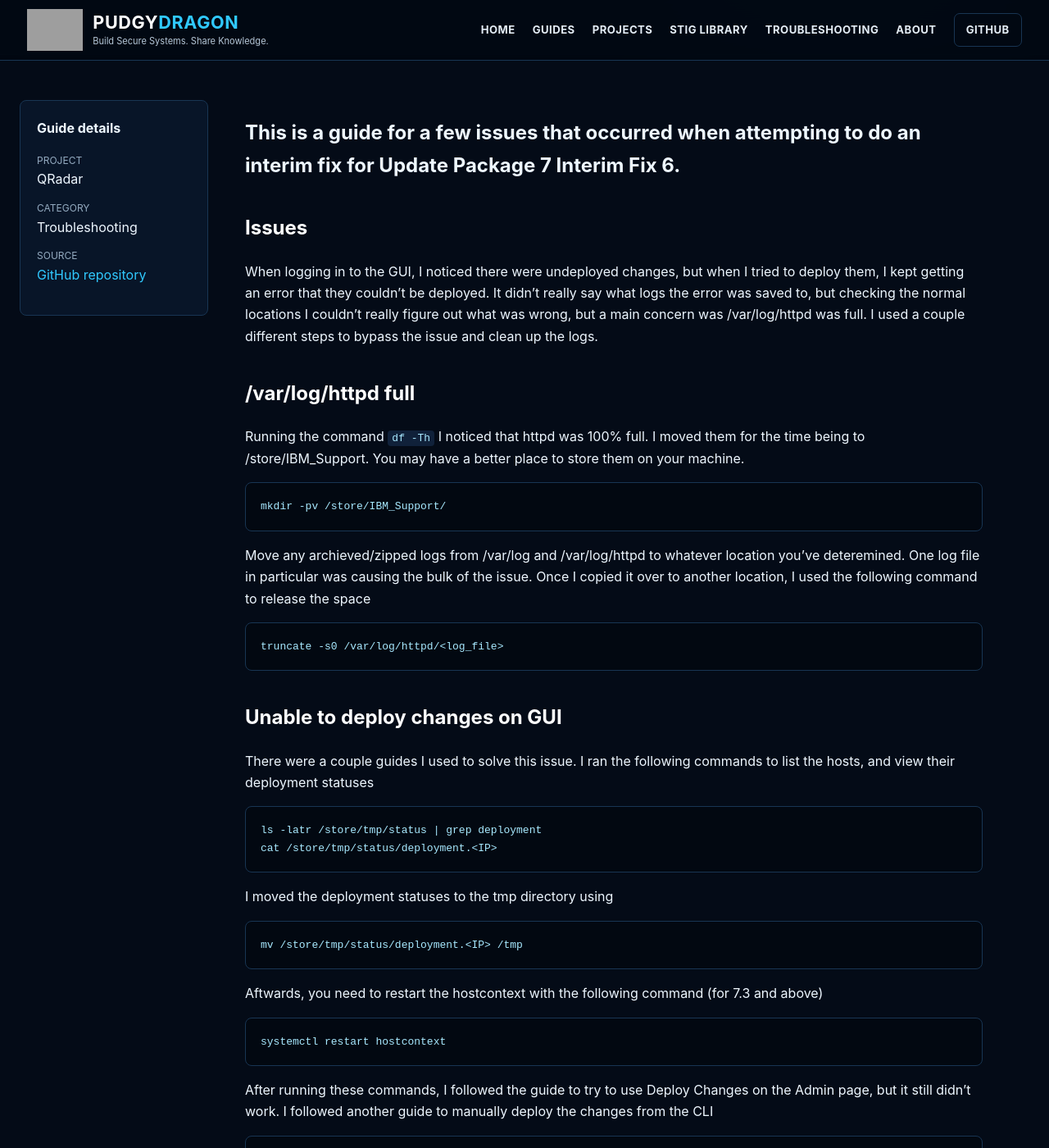
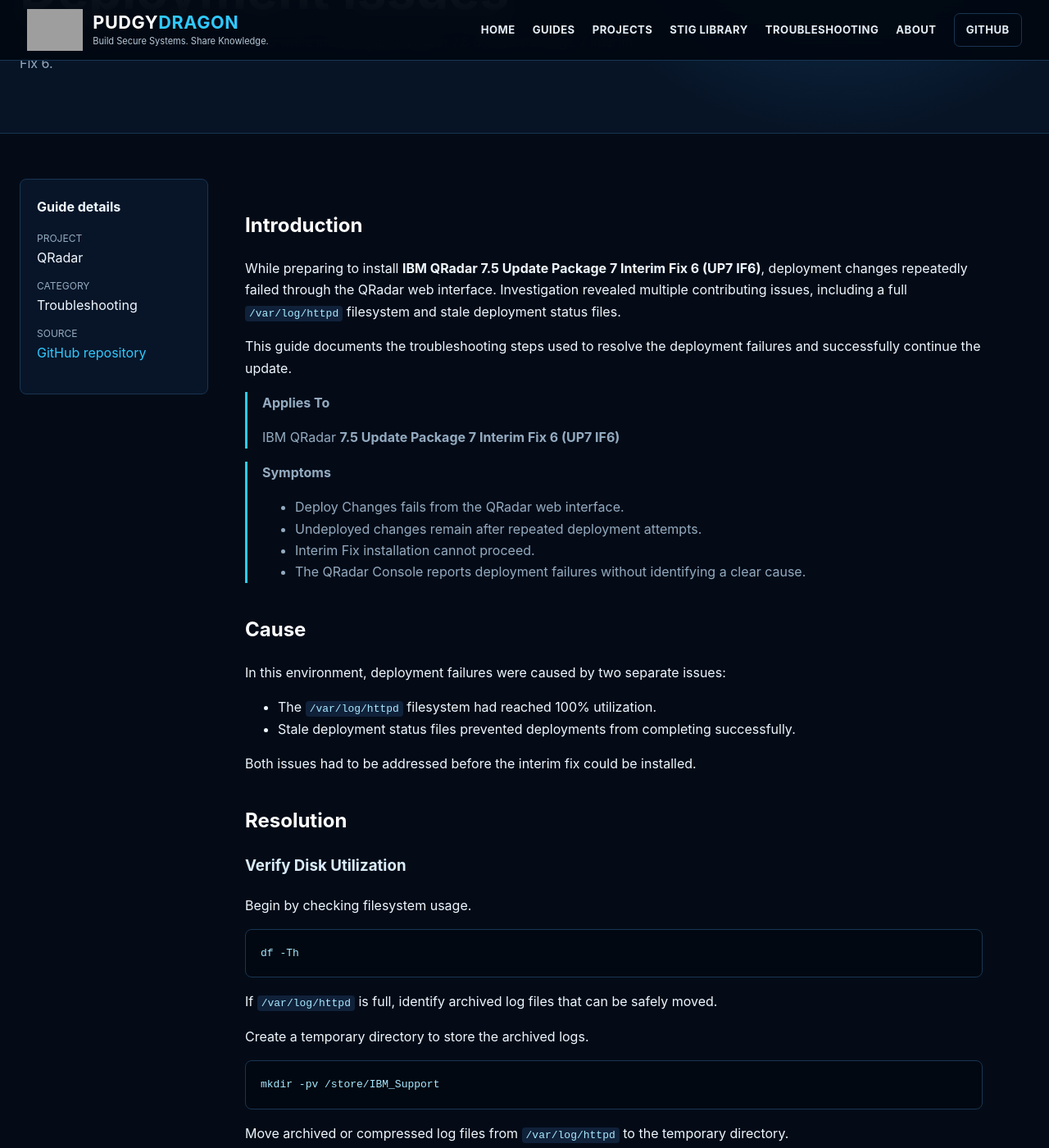
Before and after one commit to PudgyDragon/pudgydragon.github.io, a Jekyll site: the page built from _guides/qradar-troubleshooting-interimfixissues.md, in a window 1280 px wide and 1400 px high, scrolled down 293 px. Shown: the whole window at 82% size. Built offline with Jekyll 4.4.1, drawn with Linux system fonts in a browser that asks for light colours; some of the changed text lies outside the part shown; grey boxes are pictures that could not be loaded.

Commit message:
Update qradar-troubleshooting-interimfixissues.md

````diff
--- a/_guides/qradar-troubleshooting-interimfixissues.md
+++ b/_guides/qradar-troubleshooting-interimfixissues.md
@@ -1,49 +1,140 @@
 ---
-title: "Interimfixissues"
+title: "Update Package 7 Interim Fix 6 Deployment Issues"
 project: "QRadar"
 category: "Troubleshooting"
-description: "A practical troubleshooting for QRadar."
+description: "Resolve deployment failures encountered while installing IBM QRadar 7.5 Update Package 7 Interim Fix 6."
 source_url: "https://github.com/PudgyDragon/QRadar/blob/main/Troubleshooting/InterimFixIssues.md"
 ---
 
-# This is a guide for a few issues that occurred when attempting to do an interim fix for Update Package 7 Interim Fix 6.
+## Introduction
 
-## Issues
-When logging in to the GUI, I noticed there were undeployed changes, but when I tried to deploy them, I kept getting an error that they couldn't be deployed.
-It didn't really say what logs the error was saved to, but checking the normal locations I couldn't really figure out what was wrong, but a main concern was /var/log/httpd was full.
-I used a couple different steps to bypass the issue and clean up the logs.
+While preparing to install **IBM QRadar 7.5 Update Package 7 Interim Fix 6 (UP7 IF6)**, deployment changes repeatedly failed through the QRadar web interface. Investigation revealed multiple contributing issues, including a full `/var/log/httpd` filesystem and stale deployment status files.
 
-## /var/log/httpd full
-Running the command `df -Th` I noticed that httpd was 100% full. I moved them for the time being to /store/IBM_Support. You may have a better place to store them on your machine.
+This guide documents the troubleshooting steps used to resolve the deployment failures and successfully continue the update.
+
+> **Applies To**
+>
+> IBM QRadar **7.5 Update Package 7 Interim Fix 6 (UP7 IF6)**
+
+> **Symptoms**
+>
+> - Deploy Changes fails from the QRadar web interface.
+> - Undeployed changes remain after repeated deployment attempts.
+> - Interim Fix installation cannot proceed.
+> - The QRadar Console reports deployment failures without identifying a clear cause.
+
+## Cause
+
+In this environment, deployment failures were caused by two separate issues:
+
+- The `/var/log/httpd` filesystem had reached 100% utilization.
+- Stale deployment status files prevented deployments from completing successfully.
+
+Both issues had to be addressed before the interim fix could be installed.
+
+## Resolution
+
+### Verify Disk Utilization
+
+Begin by checking filesystem usage.
+
+```bash
+df -Th
 ```
-mkdir -pv /store/IBM_Support/
+
+If `/var/log/httpd` is full, identify archived log files that can be safely moved.
+
+Create a temporary directory to store the archived logs.
+
+```bash
+mkdir -pv /store/IBM_Support
 ```
-Move any archieved/zipped logs from /var/log and /var/log/httpd to whatever location you've deteremined.
-One log file in particular was causing the bulk of the issue. Once I copied it over to another location, I used the following command to release the space
-```
+
+Move archived or compressed log files from `/var/log/httpd` to the temporary directory.
+
+> **Field Note**
+>
+> One archived log file was consuming the majority of the available space. After moving the file, truncating the original file released the disk space immediately without requiring a reboot.
+
+Release the space occupied by the file.
+
+```bash
 truncate -s0 /var/log/httpd/<log_file>
 ```
 
-## Unable to deploy changes on GUI
-There were a couple guides I used to solve this issue. I ran the following commands to list the hosts, and view their deployment statuses
+Verify that sufficient free space is now available.
+
+```bash
+df -Th
 ```
+
+### Review Deployment Status Files
+
+Check the deployment status for each managed host.
+
+```bash
 ls -latr /store/tmp/status | grep deployment
-cat /store/tmp/status/deployment.<IP>
 ```
-I moved the deployment statuses to the tmp directory using
+
+Review the deployment status file.
+
+```bash
+cat /store/tmp/status/deployment.<IP_Address>
 ```
-mv /store/tmp/status/deployment.<IP> /tmp
+
+If stale deployment status files are present, move them from the status directory.
+
+```bash
+mv /store/tmp/status/deployment.<IP_Address> /tmp
 ```
-Aftwards, you need to restart the hostcontext with the following command (for 7.3 and above)
-```
+
+Restart the Hostcontext service.
+
+```bash
 systemctl restart hostcontext
 ```
-After running these commands, I followed the guide to try to use Deploy Changes on the Admin page, but it still didn't work. I followed another guide to manually deploy the changes from the CLI
+
+### Deploy Changes from the Command Line
+
+If deployment continues to fail through the QRadar web interface, perform a manual deployment.
+
+Navigate to the deployment utilities.
+
+```bash
+cd /opt/qradar/upgrade/util/setup/upgrades
 ```
-cd /opt/qradar/upgrade/util/setup/upgrades
+
+Run the deployment utility.
+
+```bash
 ./do_deploy.pl
 ```
-The `do_deploy.pl` command manually deployed any changes that I couldn't deploy from the GUI.
 
-## Resolution
-After freeing up disk space in /var/log/httpd, and manually deploying changes on CLI, I was finally able to run the interim fix update.
+This manually deploys any pending configuration changes that could not be completed through the graphical interface.
+
+## Verification
+
+Verify the following before attempting the interim fix again:
+
+- `/var/log/httpd` is no longer full.
+- Deployment status files have been cleared.
+- `hostcontext` is running normally.
+- `do_deploy.pl` completes successfully.
+- **Deploy Changes** succeeds from the QRadar web interface.
+- The Update Package 7 Interim Fix 6 installation proceeds without deployment errors.
+
+## If the Problem Persists
+
+If deployments continue to fail:
+
+- Verify that no other filesystems have reached capacity.
+- Review the deployment status files for additional errors.
+- Check the `hostcontext` service status.
+- Review the QRadar deployment logs for any remaining deployment failures.
+- Resolve all pending deployment issues before attempting to install the interim fix.
+
+## Additional Resources
+
+- IBM QRadar Deployment Troubleshooting Documentation
+- IBM QRadar Update Package Documentation
+- IBM QRadar Hostcontext Documentation
````
